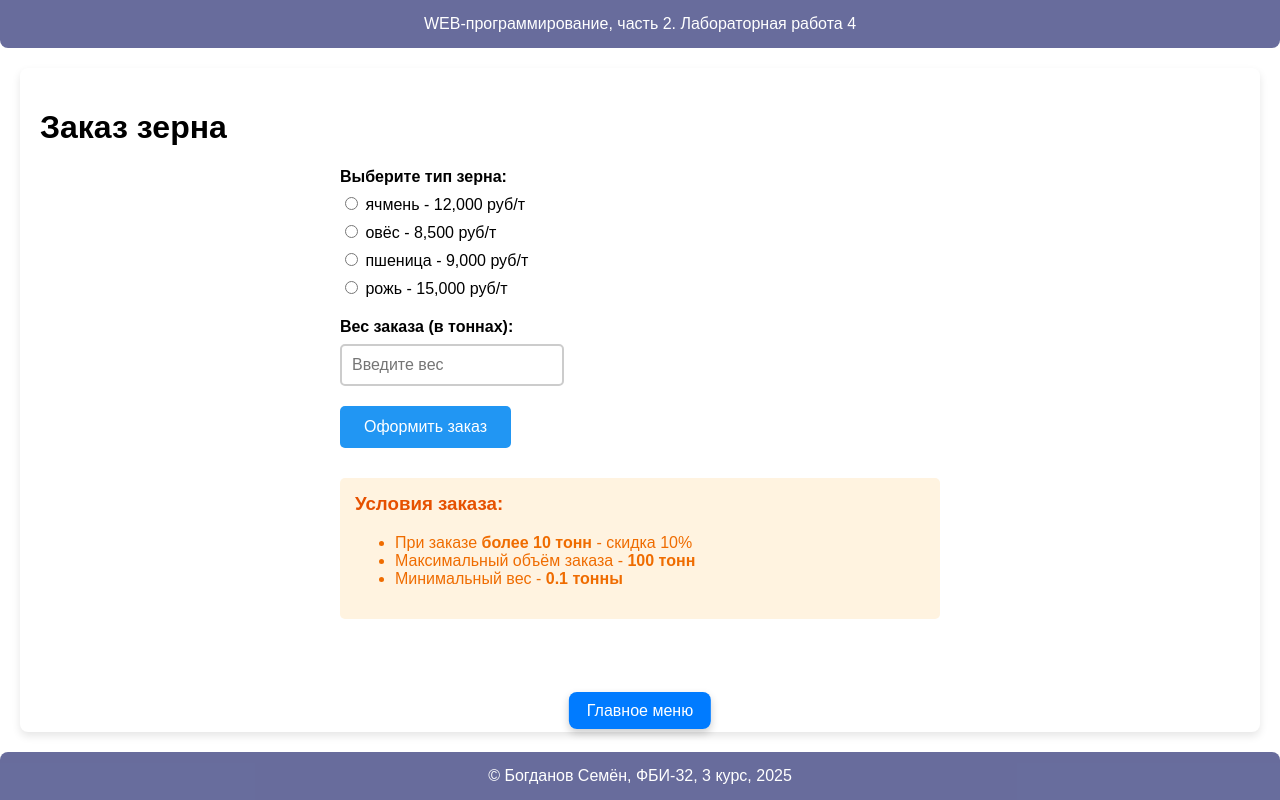
After one commit to Semerka54/SUETA, a Flask app: page /lab4/grain_order in a window 1280 px wide. The commit adds this page. Run offline with Flask 3, Linux system fonts and the light colour scheme.

Commit message:
Заказ зерна

```diff
--- a/lab4.py
+++ b/lab4.py
@@ -218,3 +218,62 @@ def fridge():
                          error=error,
                          snowflakes=snowflakes,
                          temperature=temperature or '')
+
+
+@lab4.route('/lab4/grain_order', methods=['GET', 'POST'])
+def grain_order():
+    grain_types = {
+        'barley': {'name': 'ячмень', 'price': 12000},
+        'oats': {'name': 'овёс', 'price': 8500},
+        'wheat': {'name': 'пшеница', 'price': 9000},
+        'rye': {'name': 'рожь', 'price': 15000}
+    }
+
+    grain = request.form.get('grain')
+    weight = request.form.get('weight')
+    message = ''
+    error = ''
+    discount_applied = False
+    discount_amount = 0
+    total_amount = 0
+
+    if request.method == 'POST':
+        if not grain:
+            error = 'Ошибка: выберите тип зерна'
+        elif not weight:
+            error = 'Ошибка: не указан вес'
+        else:
+            try:
+                weight_float = float(weight)
+                if weight_float <= 0:
+                    error = 'Ошибка: вес должен быть больше 0'
+                elif weight_float > 100:
+                    error = 'Извините, такого объёма сейчас нет в наличии'
+                else:
+                    # Расчет стоимости
+                    grain_data = grain_types[grain]
+                    base_price = grain_data['price']
+                    total_amount = weight_float * base_price
+
+                    # Применение скидки
+                    if weight_float > 10:
+                        discount_amount = total_amount * 0.1
+                        total_amount -= discount_amount
+                        discount_applied = True
+
+                    # Форматирование чисел с разделителями тысяч
+                    formatted_total = "{:,.0f}".format(total_amount).replace(",", " ")
+                    message = f'Заказ успешно сформирован. Вы заказали {grain_data["name"]}. Вес: {weight_float} т. Сумма к оплате: {formatted_total} руб'
+
+            except ValueError:
+                error = 'Ошибка: введите корректное числовое значение веса'
+
+    return render_template('lab4/grain_order.html',
+                         message=message,
+                         error=error,
+                         grain_types=grain_types,
+                         grain=grain or '',
+                         weight=weight or '',
+                         discount_applied=discount_applied,
+                         discount_amount=discount_amount,
+                         total_amount=total_amount)
--- /dev/null
+++ b/templates/lab4/grain_order.html
@@ -0,0 +1,71 @@
+{% extends "base.html" %}
+
+{% block lab %}Лабораторная работа 4{% endblock %}
+
+{% block main %}
+    <h1>Заказ зерна</h1>
+
+    <div style="max-width: 600px; margin: 0 auto;">
+        <form method="post">
+            <div style="margin-bottom: 20px;">
+                <label style="display: block; margin-bottom: 8px; font-weight: bold;">
+                    Выберите тип зерна:
+                </label>
+                {% for key, grain_data in grain_types.items() %}
+                    <label style="display: block; margin-bottom: 8px;">
+                        <input type="radio" name="grain" value="{{ key }}"
+                               {% if grain == key %}checked{% endif %}>
+                        {{ grain_data.name }} - {{ "{:,.0f}".format(grain_data.price) }} руб/т
+                    </label>
+                {% endfor %}
+            </div>
+
+            <div style="margin-bottom: 20px;">
+                <label for="weight" style="display: block; margin-bottom: 8px; font-weight: bold;">
+                    Вес заказа (в тоннах):
+                </label>
+                <input type="number"
+                       id="weight"
+                       name="weight"
+                       value="{{ weight }}"
+                       step="0.1"
+                       min="0.1"
+                       style="width: 200px; padding: 10px; border: 2px solid #ccc; border-radius: 5px; font-size: 16px;"
+                       placeholder="Введите вес">
+            </div>
+
+            <button type="submit"
+                    style="background-color: #2196F3; color: white; padding: 12px 24px; border: none; border-radius: 5px; cursor: pointer; font-size: 16px;">
+                Оформить заказ
+            </button>
+        </form>
+
+        {% if error %}
+            <div style="color: #d32f2f; background-color: #ffebee; border: 1px solid #f44336; border-radius: 5px; padding: 15px; margin-top: 20px; font-weight: bold;">
+                {{ error }}
+            </div>
+        {% endif %}
+
+        {% if message %}
+            <div style="color: #2e7d32; background-color: #e8f5e9; border: 1px solid #4caf50; border-radius: 5px; padding: 15px; margin-top: 20px;">
+                <div style="font-weight: bold; margin-bottom: 10px;">{{ message }}</div>
+
+                {% if discount_applied %}
+                    <div style="color: #7e5ab8; margin-top: 10px;">
+                        <div style="text-align: center;">✅ <strong>Применена скидка 10% за большой объём</strong></div>
+                        <div style="text-align: center;">Размер скидки: {{ "{:,.0f}".format(discount_amount) }} руб</div>
+                    </div>
+                {% endif %}
+            </div>
+        {% endif %}
+
+        <div style="margin-top: 30px; padding: 15px; background-color: #fff3e0; border-radius: 5px;">
+            <h3 style="margin-top: 0; color: #e65100;">Условия заказа:</h3>
+            <ul style="color: #ef6c00;">
+                <li>При заказе <strong>более 10 тонн</strong> - скидка 10%</li>
+                <li>Максимальный объём заказа - <strong>100 тонн</strong></li>
+                <li>Минимальный вес - <strong>0.1 тонны</strong></li>
+            </ul>
+        </div>
+    </div>
+{% endblock %}
--- a/templates/lab4/lab4.html
+++ b/templates/lab4/lab4.html
@@ -14,5 +14,6 @@
         <li><a href="/lab4/tree">Счётчик деревьев</a></li>
         <li><a href="/lab4/login">Авторизация</a></li>
         <li><a href="/lab4/fridge">Холодильник</a></li>
+        <li><a href="/lab4/grain_order">Заказ зерна</a></li>
     </ol>
 {% endblock %}
```
